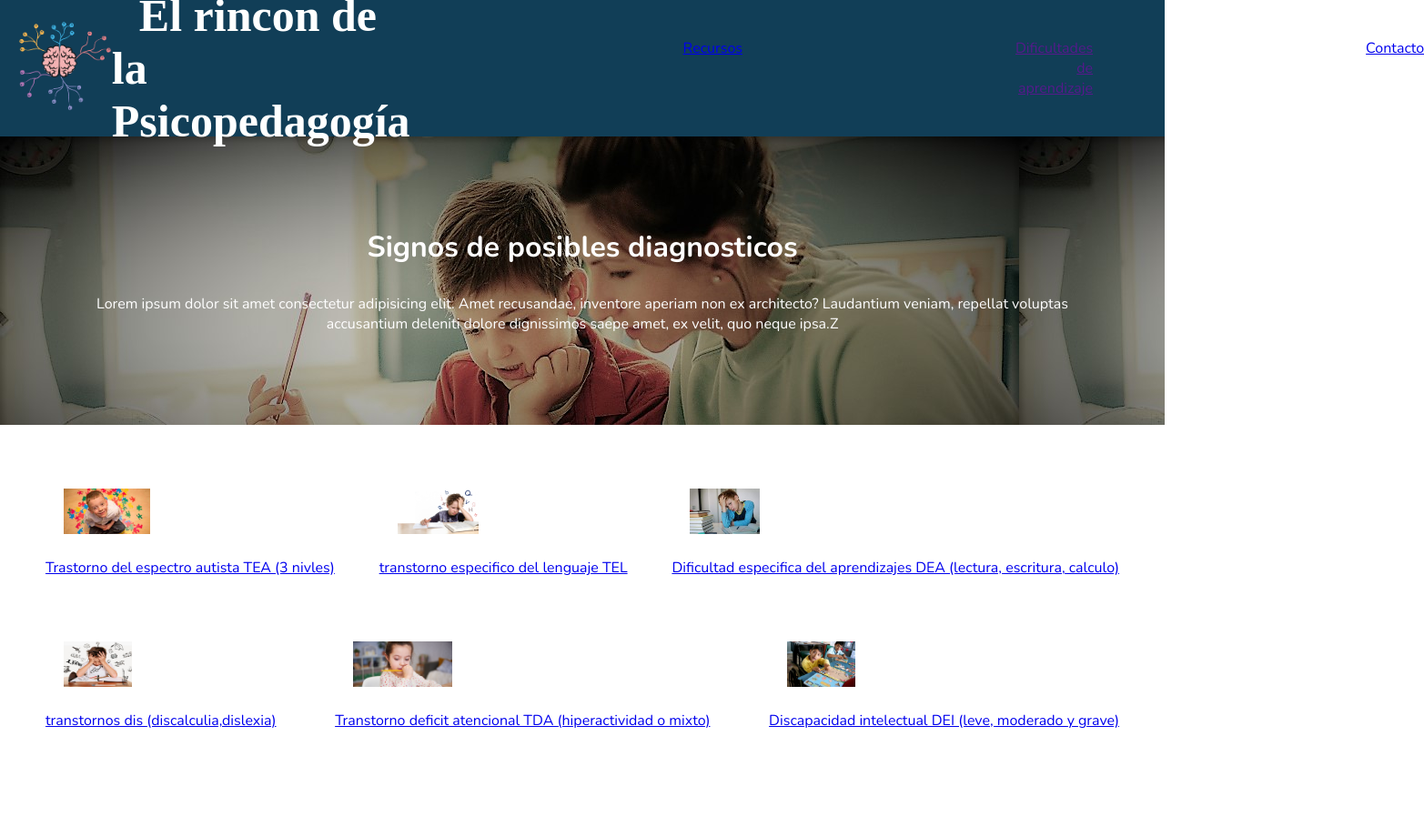
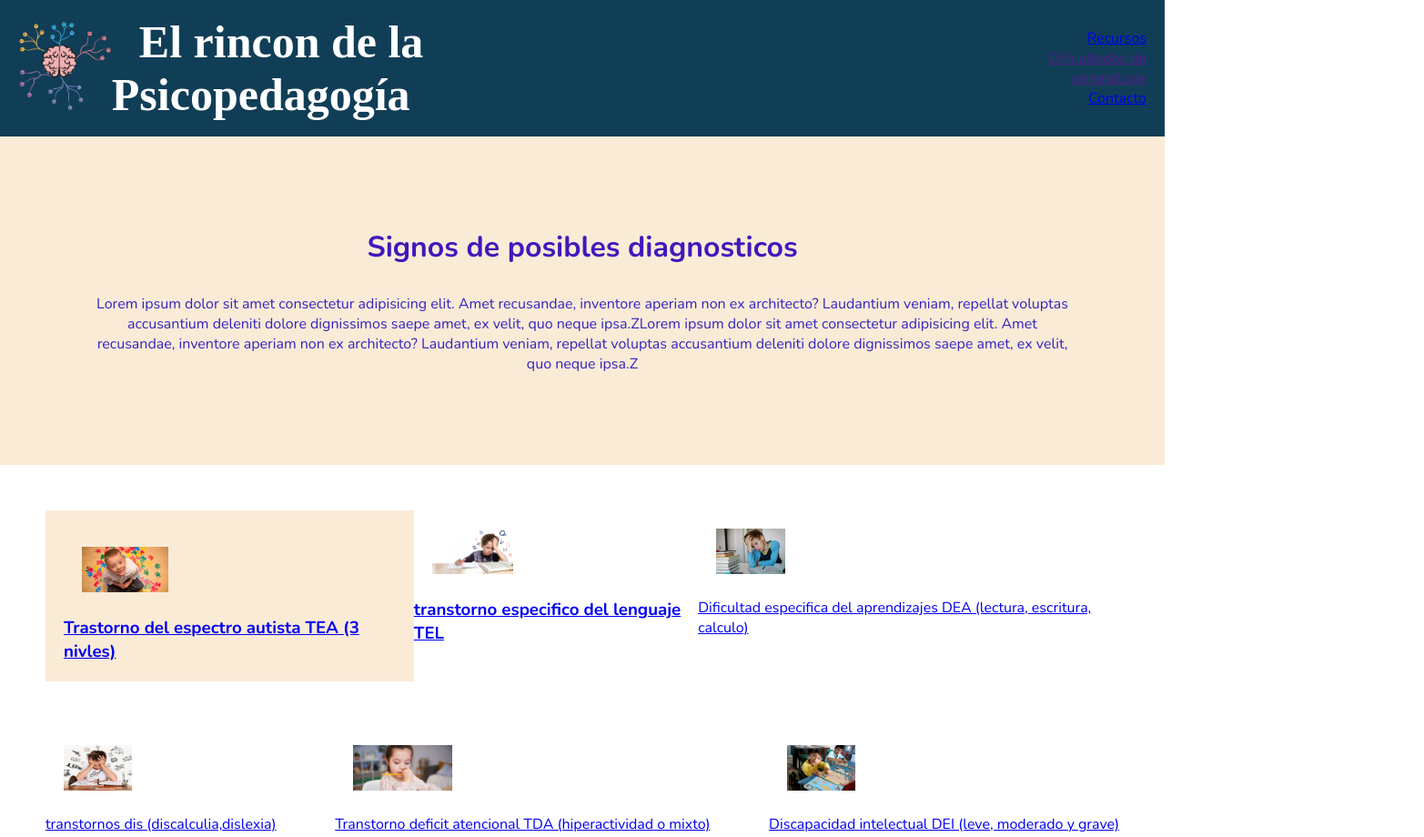
Before and after one commit to Borazprom/Proyecto-Coderhouse, a plain HTML site: page index.html in a window 1280 px wide. Shown: the top 920 px of the page at 91% size, 1565 px wide, since content can reach past the window. Drawn offline with nearby package versions, Linux system fonts and the light colour scheme; grey boxes are pictures that could not be loaded.

Commit message:
agregado carpeta de estilos

```diff
--- a/style.css
+++ b/Estilos/style.css
@@ -12,7 +12,7 @@ header{
     /* justify-content: space-between; */
     align-items: center;
     height: 150px;
-    width: 100%;
+    width: auto;
     padding: 5px 20px;
 }
 .titulo{
@@ -36,27 +36,23 @@ header img{
     margin-left: 300px;
     color: #ffff;
 }
-.navbar-contenido{
-    display: flex;
-    color: aliceblue;
-}
 .navbar-contenido ul{
     color: azure;
 }
 /*PRINCIPAL*/
 .principal{
-    background-image: url(./imagenes/banner-estudiando-3\ \(1\).jpg);
+    background-color: antiquewhite;
     padding: 100px;
     margin-bottom: 30px;
 }
 .titulo-principal{
     text-align: center;
-    color: rgb(255, 255, 255);
+    color: rgb(63, 25, 188);
     margin-bottom: 30px;
 }
 .descripcion-principal{
     text-align: center;
-    color: rgb(255, 255, 255);
+    color: rgb(53, 35, 191);
 }
 
 
@@ -65,7 +61,10 @@ header img{
     display: flex;
     margin: 50px;
     justify-content: space-between;
-
+}
+.flex_tea {
+    background-color: antiquewhite;
+    padding: 20px;
 }
 /*grid-template-columns:  cantidad de columnas*/
 .contenido-2{
--- a/index.html
+++ b/index.html
@@ -4,7 +4,7 @@
     <meta charset="UTF-8" />
     <meta name="viewport" content="width=device-width, initial-scale=1.0" />
     <title>El rincon de la Psicopedagogía</title>
-    <link rel="stylesheet" href="./style.css" />
+    <link rel="stylesheet" href="./Estilos/style.css" />
 </head>
 <body>
     <header>
@@ -14,7 +14,7 @@
         </div>
         <div>
             <nav class="navbar">
-                <ul class="navbar-contenido">
+                <ul>
                     <li class="recursos"><a href="./paginas/recursos.html">Recursos</a></li>
                     <li class="dificultades"><a href="">Dificultades de aprendizaje</a></li>
                     <li class="contacto"><a href="./paginas/contacto.html">Contacto</a></li>
@@ -26,16 +26,19 @@
     <main>
         <div class="principal">
             <h1 class="titulo-principal">Signos de posibles diagnosticos</h1>
-            <p class="descripcion-principal">Lorem ipsum dolor sit amet consectetur adipisicing elit. Amet recusandae, inventore aperiam non ex architecto? Laudantium veniam, repellat voluptas accusantium deleniti dolore dignissimos saepe amet, ex velit, quo neque ipsa.Z</p>
+            <p class="descripcion-principal">Lorem ipsum dolor sit amet consectetur adipisicing elit.
+                Amet recusandae, inventore aperiam non ex architecto? Laudantium veniam, repellat voluptas accusantium deleniti dolore dignissimos saepe amet, ex velit,
+                quo neque ipsa.ZLorem ipsum dolor sit amet consectetur adipisicing elit. Amet recusandae, inventore aperiam non ex architecto?
+                Laudantium veniam, repellat voluptas accusantium deleniti dolore dignissimos saepe amet, ex velit, quo neque ipsa.Z</p>
         </div>
         <section class="contenido-1">
-            <div>
+            <div class="flex_tea">
                 <img class="imagen-tea" src="./imagenes/TEA.jpeg" alt="imagen tea" >
-                <p><a class="titulo-tea" href="./paginas/tea.html">Trastorno del espectro autista TEA (3 nivles)</a></p>
+                <h3><a class="titulo-tea" href="./paginas/tea.html">Trastorno del espectro autista TEA (3 nivles)</a></h3>
             </div>
             <div>
                 <img class="imagen-tel" src="./imagenes/tel.jpg" alt="imagen tel">
-                <p class="titulo-tel"><a href="./paginas/tel.html">transtorno especifico del lenguaje TEL</a></p>
+                <h3><a class="titulo-tel" href="./paginas/tel.html">transtorno especifico del lenguaje TEL</a></h3>
             </div>
             <div>
                 <img class="imagen-dea" src="./imagenes/dea.jpeg" alt="imagen dea">
```
Also changed, not shown: paginas/dea.html (+1 -1 lines), paginas/tel.html (+1 -1 lines).
